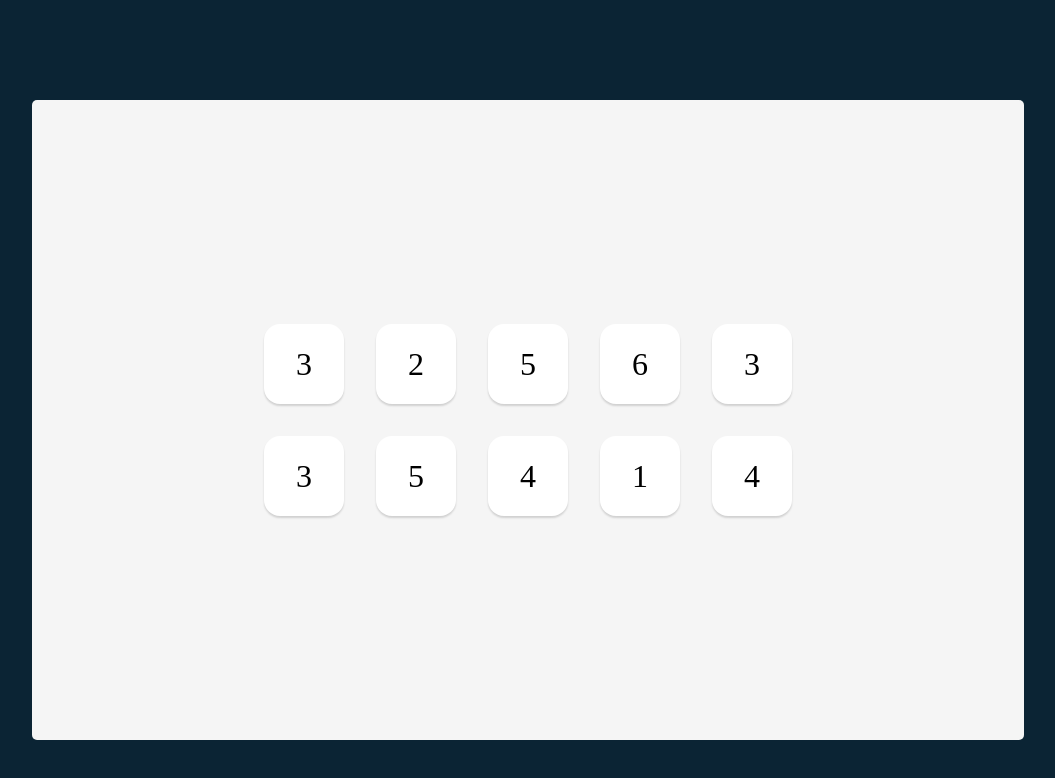
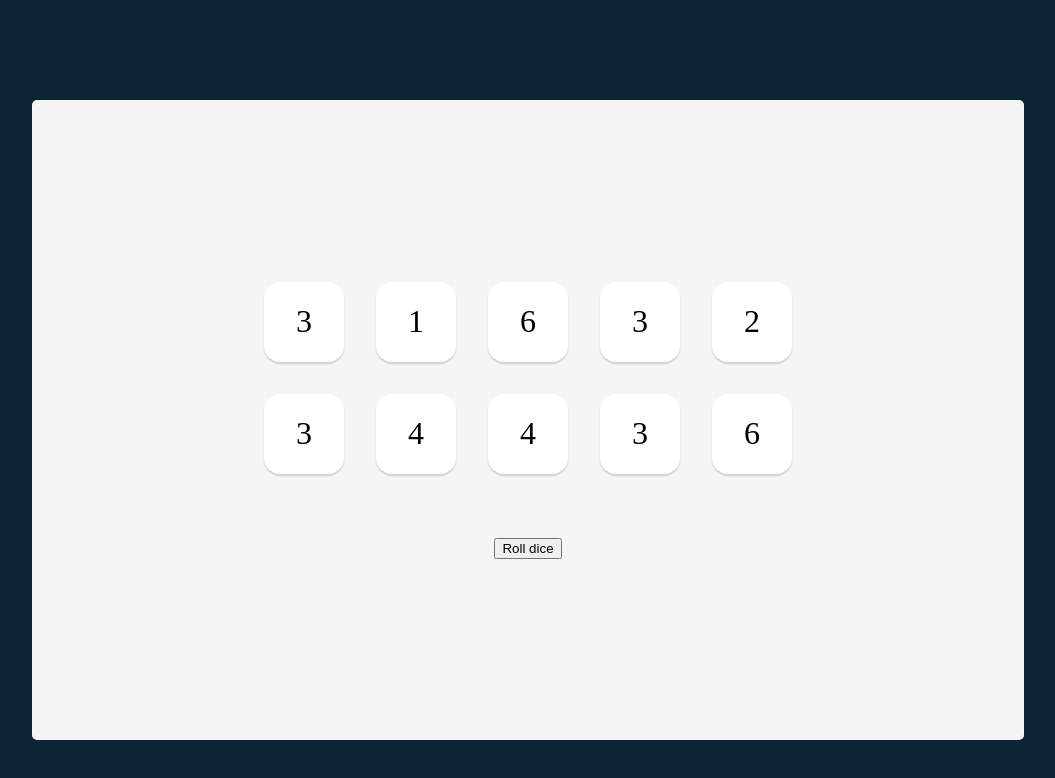
Before and after one commit to yektt/tenzies, a React (Create React App) app: page / in a window 1280 px wide. Shown: the top 778 px of the page, without its empty margins (112-1167 px from the left). Built offline with nearby package versions, Linux system fonts and the light colour scheme.

Commit message:
Add roll dice button

```diff
--- a/src/App.js
+++ b/src/App.js
@@ -1,11 +1,45 @@
+/** @jsxImportSource @emotion/react */
+import { css } from "@emotion/react";
 import Dice from "./components/Dice";
+import { useState } from "react";
 
 function App() {
+  const [dice, setDice] = useState(newDice());
+
+  function newDice() {
+    const newDice = [];
+    for (let i = 0; i < 10; i++) {
+      newDice.push(Math.ceil(Math.random() * 6));
+    }
+    return newDice;
+  }
+
   return (
-    <main>
-      <Dice />
+    <main css={style}>
+      <Dice dice={dice} />
+      <button
+        onClick={() => {
+          setDice(newDice());
+        }}
+      >
+        Roll dice
+      </button>
     </main>
   );
 }
 
+const style = css`
+  background-color: #f5f5f5;
+  height: 80vh;
+  max-width: 80%;
+  margin: 10vh auto;
+  border-radius: 5px;
+
+  display: flex;
+  flex-direction: column;
+  justify-content: center;
+  align-items: center;
+  gap: 4rem;
+`;
+
 export default App;
--- a/src/components/Dice.js
+++ b/src/components/Dice.js
@@ -1,22 +1,9 @@
 /** @jsxImportSource @emotion/react */
 import { css } from "@emotion/react";
-import { useState } from "react";
 import Die from "./Die";
 
-function Dice() {
-  const [dice, setDice] = useState(newDice());
-
-  function newDice() {
-    const newDice = [];
-    for (let i = 0; i < 10; i++) {
-      newDice.push(Math.ceil(Math.random() * 6));
-    }
-    return newDice;
-  }
-
-  console.log(dice);
-
-  const diceElement = dice.map((die) => <Die value={die} />);
+function Dice(props) {
+  const diceElement = props.dice.map((die) => <Die value={die} />);
 
   return <div css={style}>{diceElement}</div>;
 }
--- a/src/index.css
+++ b/src/index.css
@@ -7,16 +7,3 @@ body {
   background-color: #0b2434;
   padding: 20px;
 }
-
-main {
-  background-color: #f5f5f5;
-  height: 80vh;
-  max-width: 80%;
-  margin: 10vh auto;
-  border-radius: 5px;
-
-  display: flex;
-  flex-direction: column;
-  justify-content: center;
-  align-items: center;
-}
```
